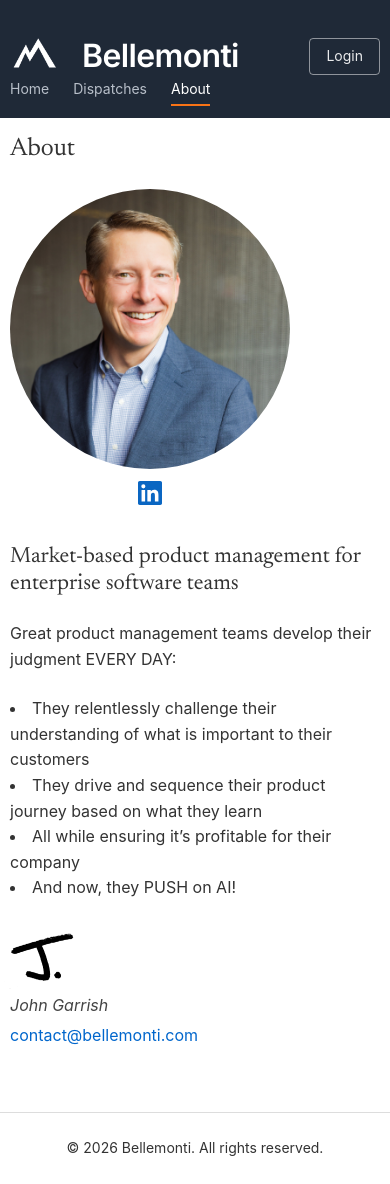
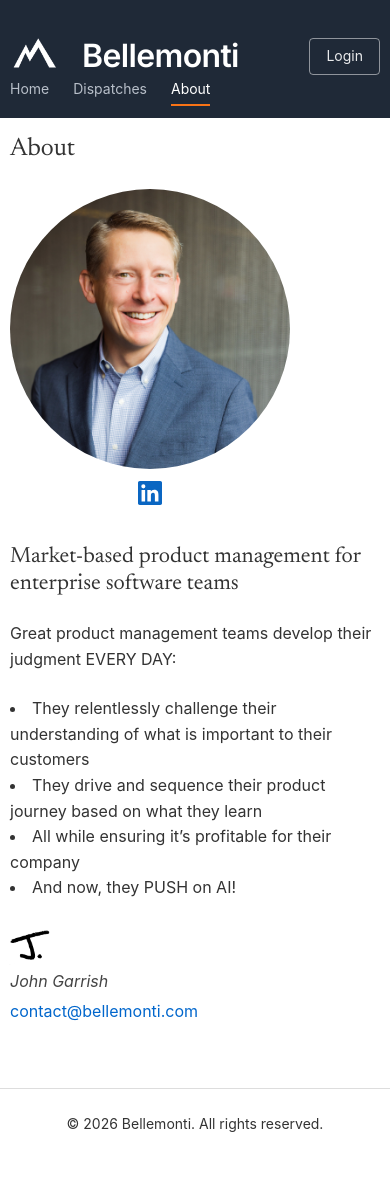
Before and after one commit to gibbygee/bellemonti-website, a Jekyll site: the page built from _pages/about.md, in a window 390 px wide. Built offline with Jekyll 4.4.1, drawn with Linux system fonts in a browser that asks for light colours; after the commit the page ends 1160 px from its top, so only the background shows below that.

Commit message:
Shrink J. signature on mobile about page
Below 768px, drop .about-signature from 64px to 40px so the J. doesn't
dominate the about hero on iPhone.

Co-Authored-By: Claude Opus 4.7 (1M context) <noreply@anthropic.com>

```diff
--- a/_sass/_flip-card.scss
+++ b/_sass/_flip-card.scss
@@ -63,6 +63,11 @@
   width: auto;
   display: block;
   margin-left: -6px;
+
+  @media (max-width: 768px) {
+    height: 40px;
+    margin-left: -4px;
+  }
 }
 
 .about-title {
```
